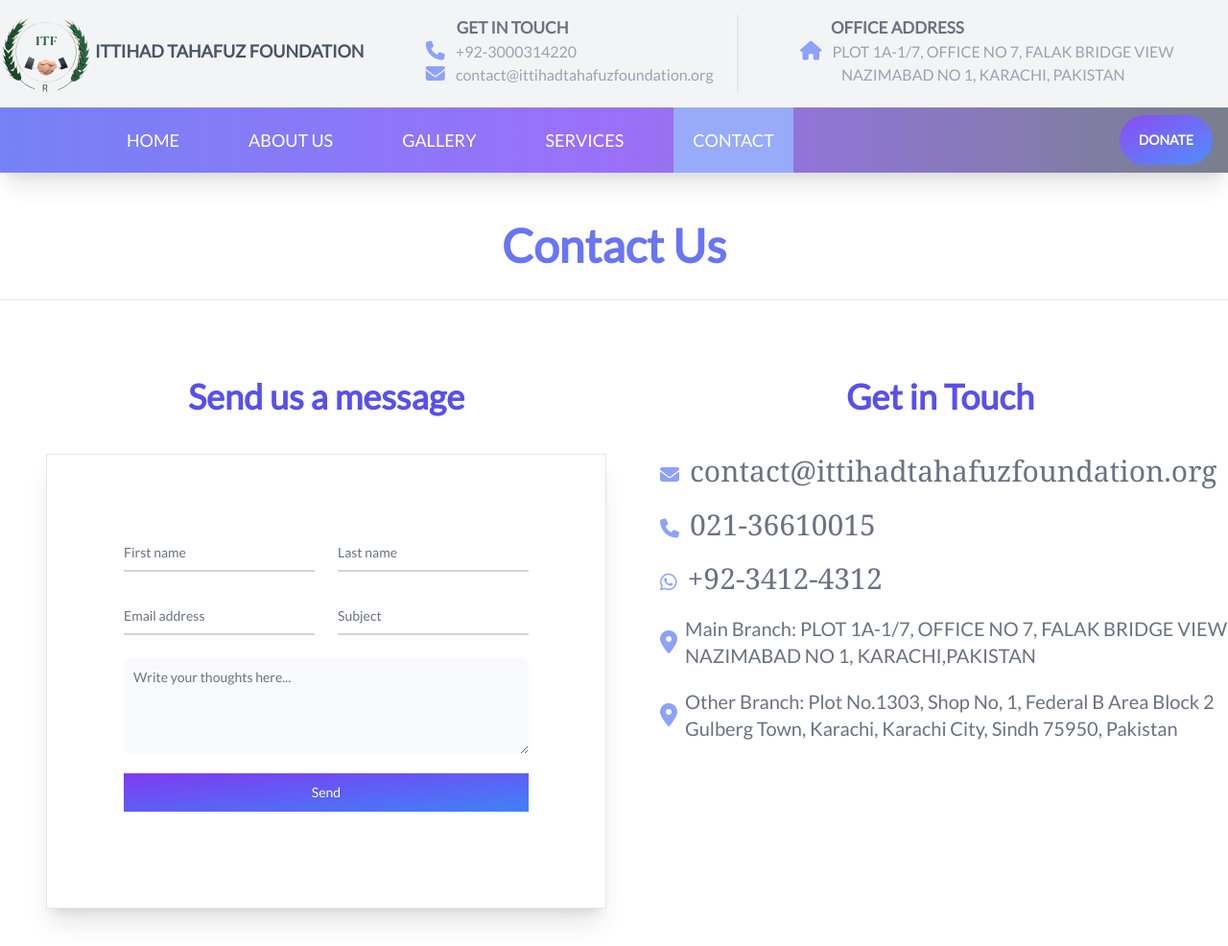
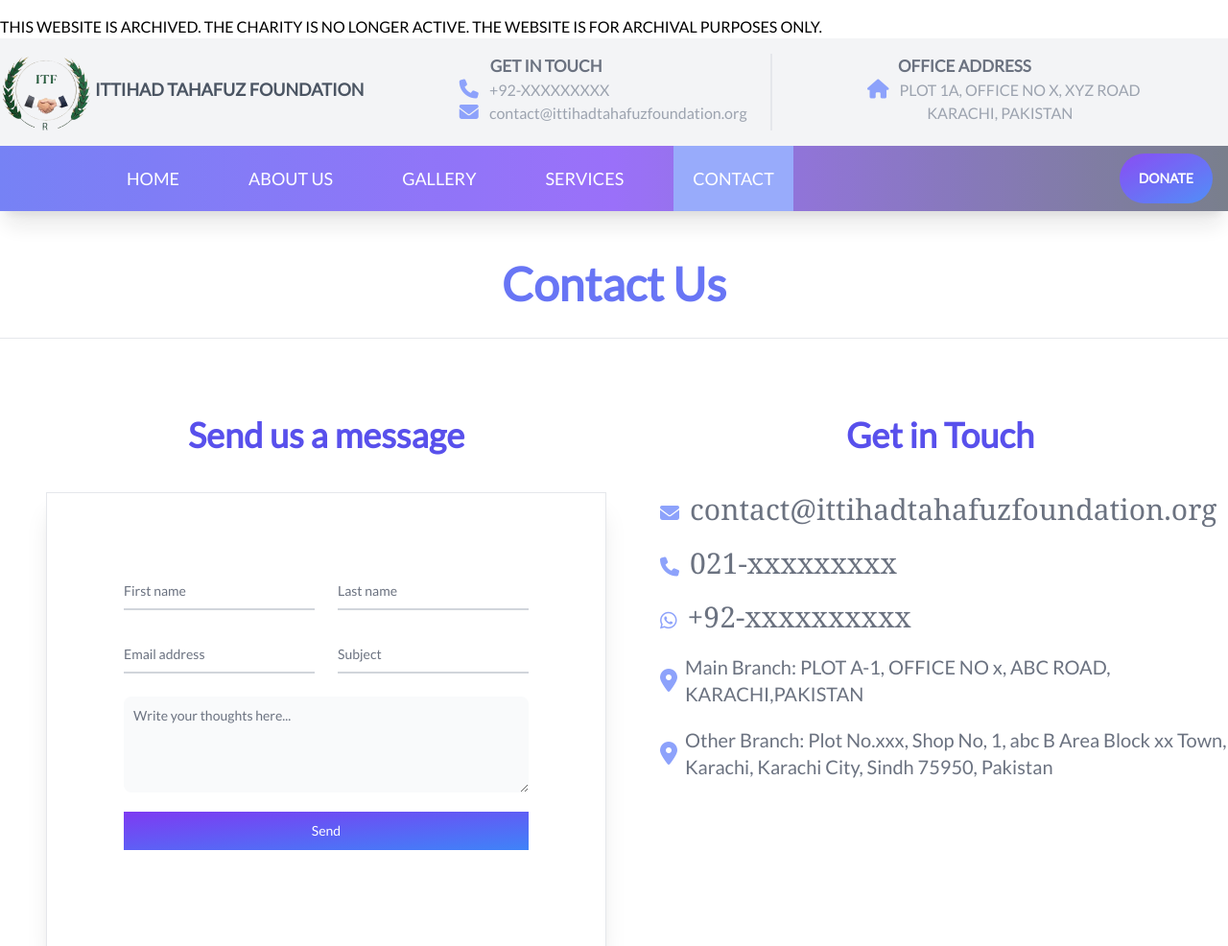
Before and after one commit to moosa817/ittihadtahafuzfoundation, a Django app: page /contact/ in a window 1280 px wide. Shown: the top 986 px of the page at 96% size. Run offline with Django 5.2, Linux system fonts and the light colour scheme.

Commit message:
updated requirements , archived notice added

```diff
--- a/base/templates/base.html
+++ b/base/templates/base.html
@@ -62,6 +62,12 @@
     <div class="lds-hourglass"></div>
   </div>
 
+  <div
+    style="position: sticky; top: 0; z-index: 9999; background: white; color: red; font-weight: bold; text-align: center; padding: 8px;">
+  </div>
+  THIS WEBSITE IS ARCHIVED. THE CHARITY IS NO LONGER ACTIVE. THE WEBSITE IS FOR ARCHIVAL PURPOSES ONLY.
+  </div>
+
   {% include 'nav.html' %}
 
   {% block content %}{% endblock %}
--- a/base/templates/contact.html
+++ b/base/templates/contact.html
@@ -93,29 +93,29 @@
 
         <div class="mt-5 ">
           <span class="fa-solid fa-phone mx-2 text-xl text-md  text-indigo-400 "></span>
-          <span class="text-md sm:text-3xl font-serif  ">021-36610015</span>
+          <span class="text-md sm:text-3xl font-serif  ">021-xxxxxxxxx</span>
 
 
         </div>
 
         <div class="mt-5">
           <span class="fa-brands fa-whatsapp mx-2 text-xl  text-indigo-400 "></span>
-          <span class="text-md sm:text-3xl font-serif  ">+92-3412-4312</span>
+          <span class="text-md sm:text-3xl font-serif  ">+92-xxxxxxxxxx</span>
 
 
         </div>
 
         <div class="mt-5 flex items-center">
           <span class="fa-solid fa-location-dot text-2xl mx-2 text-indigo-400"></span>
-          <div class="sm:text-xl text-md">Main Branch: PLOT 1A-1/7, OFFICE NO 7, FALAK BRIDGE VIEW
-            NAZIMABAD NO 1,
+          <div class="sm:text-xl text-md">Main Branch: PLOT A-1, OFFICE NO x, ABC
+            ROAD,
             KARACHI,PAKISTAN</div>
 
         </div>
 
         <div class="mt-5 flex items-center  ">
           <span class="fa-solid fa-location-dot text-2xl mx-2 text-indigo-400"></span>
-          <div class="sm:text-xl text-md ">Other Branch: Plot No.1303, Shop No, 1, Federal B Area Block 2 Gulberg Town,
+          <div class="sm:text-xl text-md ">Other Branch: Plot No.xxx, Shop No, 1, abc B Area Block xx Town,
             Karachi,
             Karachi City, Sindh 75950, Pakistan</div>
 
--- a/base/templates/donate.html
+++ b/base/templates/donate.html
@@ -51,7 +51,7 @@
         </h2>
         <div id="accordion-collapse-body-1" class="hidden" aria-labelledby="accordion-collapse-heading-1">
             <div class="p-5 border border-b-0 border-gray-200 dark:border-gray-700 dark:bg-gray-900">
-                <p class="mb-2 text-gray-500 dark:text-gray-400 text-2xl">IBAN. Pk70SCBL0000001989846801
+                <p class="mb-2 text-gray-500 dark:text-gray-400 text-2xl">IBAN. PkXXXXXXXXXXXXXXX
                 </p>
             </div>
         </div>
@@ -73,7 +73,7 @@
 
                 <p class="text-gray-500 dark:text-gray-400 text-2xl">
                     A/c. Title: ITTIHAD TAHAFUZ FOUNDATION<br>
-                    A/c. No. 0300-0314220</p>
+                    A/c. No. 03XX-XXXXXXXXX</p>
             </div>
         </div>
 
--- a/base/templates/nav.html
+++ b/base/templates/nav.html
@@ -19,7 +19,7 @@
         </div>
         <div>
             <i class="fa-solid fa-phone text-indigo-400 px-2 text-xl"></i>
-            <span class="text-gray-400">+92-3000314220</span>
+            <span class="text-gray-400">+92-XXXXXXXXX</span>
         </div>
         <div>
             <i class="fa-solid fa-envelope text-indigo-400 px-2 text-xl"></i>
@@ -37,9 +37,7 @@
         <div class="text-center">
             <i class="fa-solid fa-house text-indigo-400 px-2 text-xl"></i>
 
-            <span class="text-gray-400 uppercase text-center">Plot 1A-1/7, Office no 7, falak bridge view <br> Nazimabad
-                No 1,
-                Karachi,
+            <span class="text-gray-400 uppercase text-center">Plot 1A, Office no X, XYZ Road <br>Karachi,
                 Pakistan</span>
         </div>
     </div>
--- a/charityproject/settings.py
+++ b/charityproject/settings.py
@@ -155,6 +155,8 @@
 AWS_S3_VERITY = True
 DEFAULT_FILE_STORAGE = "storages.backends.s3boto3.S3Boto3Storage"
 AWS_S3_CUSTOM_DOMAIN = CLOUDFRONT_DOMAIN
+MEDIA_URL = f"{CLOUDFRONT_DOMAIN}/"
+
 
 if DEBUG == False:
     STATIC_LOCATION = "static"
@@ -163,3 +165,6 @@
     STATICFILES_STORAGE = "charityproject.storage_backends.StaticStorage"
 else:
     STATIC_URL = "static/"
+
+
+print(STATIC_URL)
```
Also changed, not shown: requirements.txt (+22 -19 lines).
